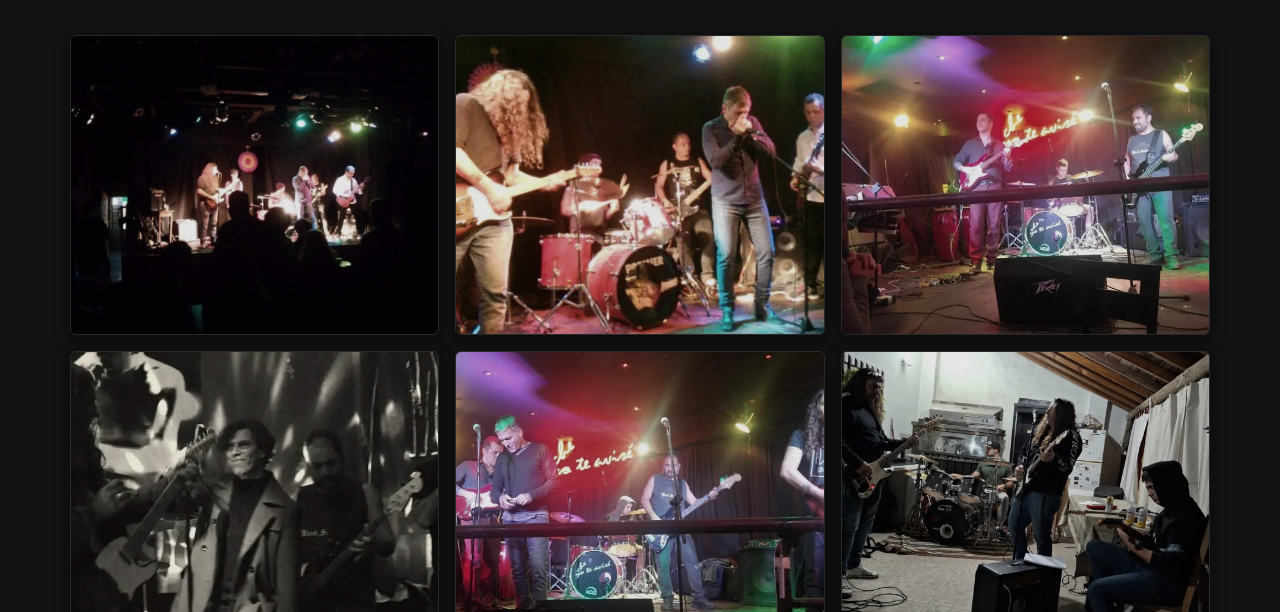
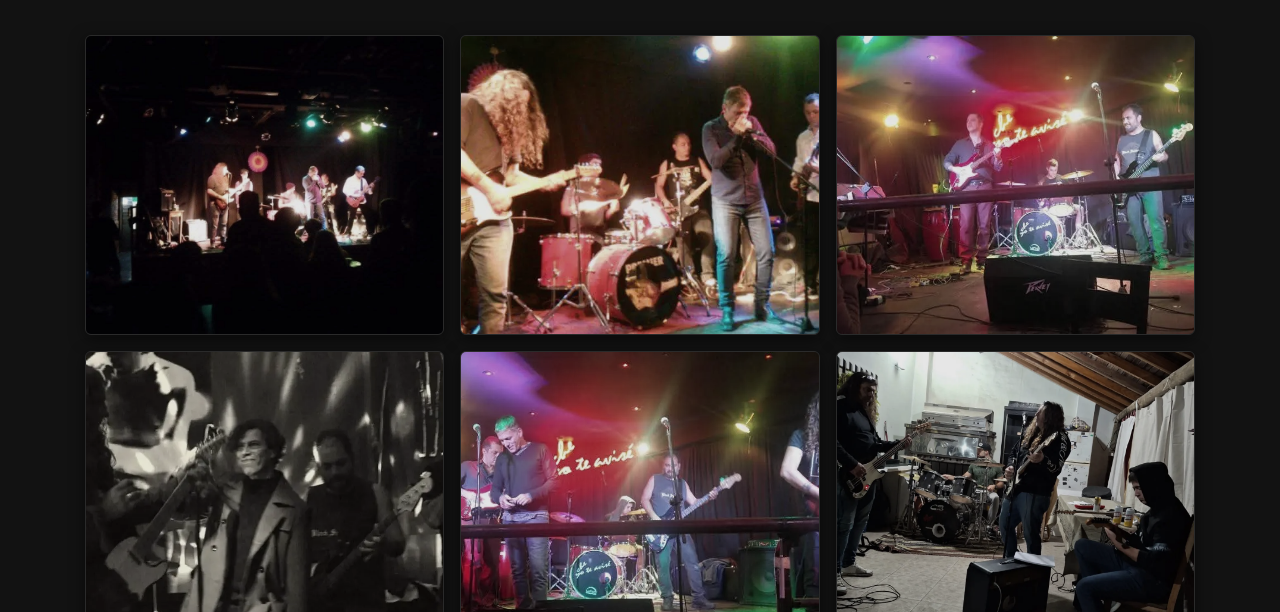
Before and after one commit to LucasEz03/TANPURA-Cod-Hou, a website: page pages/galeria.html in a window 1280 px wide. Shown: the part 188-800 px from the top of the page. Drawn offline with nearby package versions, Linux system fonts and the light colour scheme.

Commit message:
Fix: Corregir scroll horizontal en móviles y fijar footer al fondo

```diff
--- a/scss/_galeria.scss
+++ b/scss/_galeria.scss
@@ -1,5 +1,5 @@
 #galeria-fotos {
-    padding: 60px 0;
+    padding: 60px 15px;
 
     h2 {
         color: $blanco-letras;
--- a/scss/_inicio.scss
+++ b/scss/_inicio.scss
@@ -1,6 +1,19 @@
+html, body{
+    overflow-x: hidden;
+    width: 100%;
+}
+
 body{
     background-color: $fondo-principal;
+    display: flex;
+    flex-direction: column;
+    min-height: 100vh;
 }
+
+main{
+    flex-grow: 1;
+}
+
 .inicio{
     background-color: $fondo-secundario;
     padding: 80px 20px;
@@ -34,7 +47,8 @@ body{
 }
 
 .container{
-    padding: 60px 0;
+    padding-top: 60px;
+    padding-bottom: 60px;
 
     .subtitulos{
         color: $blanco-letras;
--- a/scss/_musica.scss
+++ b/scss/_musica.scss
@@ -25,7 +25,7 @@
 }
 
 #letras {
-    padding: 40px 0;
+    padding: 40px 15px;
     background-color: $fondo-secundario;
     border-radius: 8px;
     border: 1px solid #2a2a2a;
--- a/scss/_nosotros.scss
+++ b/scss/_nosotros.scss
@@ -1,5 +1,5 @@
 #historia {
-    padding: 60px 0;
+    padding: 60px 15px;
     margin-bottom: 40px;
 
     h2 {
@@ -24,7 +24,7 @@
 }
 
 #integrantes {
-    padding: 60px 0;
+    padding: 60px 15px;
 
     h2 {
         color: $blanco-letras;
--- a/scss/_playlist.scss
+++ b/scss/_playlist.scss
@@ -1,5 +1,5 @@
 #playlist-seccion {
-    padding: 60px 0;
+    padding: 60px 15px;
     margin-bottom: 20px;
 
     h2 {
```
Also changed, not shown: css/style.css, 1 other file.
